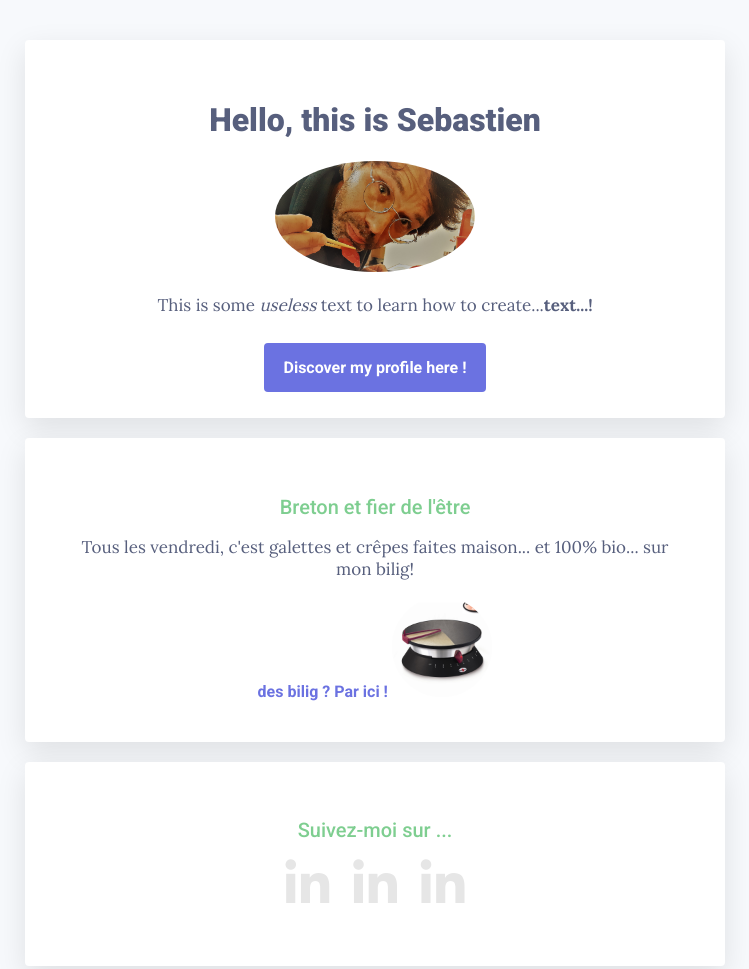
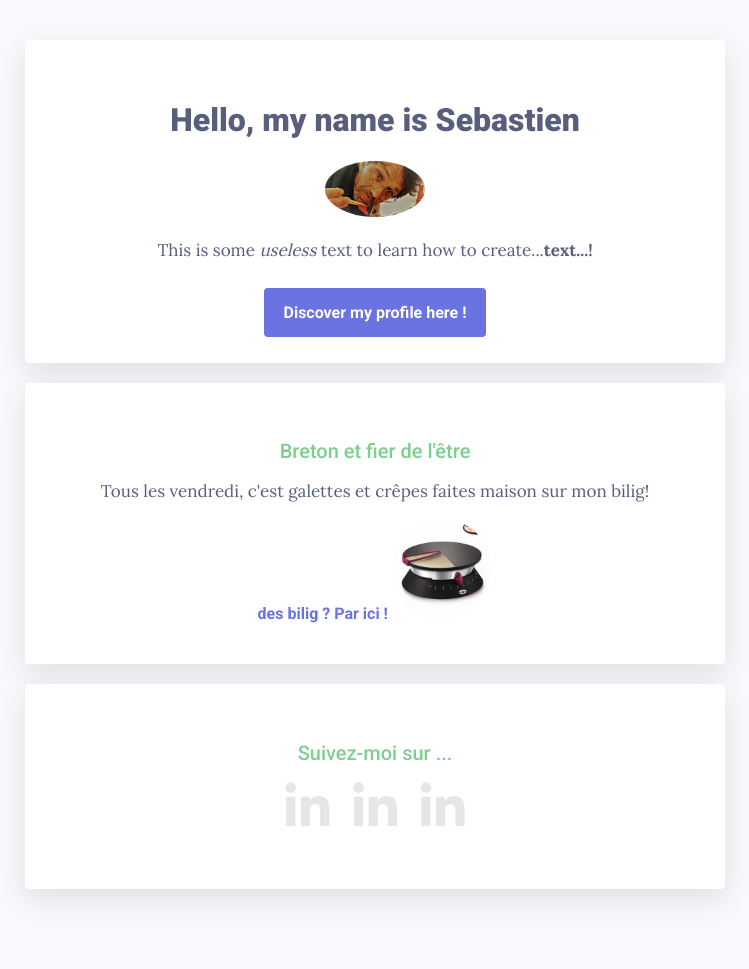
Before and after one commit to SCIRPO/profile, a plain HTML site: page index.html in a window 1280 px wide. Shown: the top 969 px of the page, without its empty margins (265-1014 px from the left). After the commit the page ends 929 px from the top, so only its background shows below. Drawn offline with Linux system fonts and the light colour scheme.

Commit message:
improved page

```diff
--- a/index.html
+++ b/index.html
@@ -16,15 +16,15 @@
   <body>
     <div class="container">
       <div class="card-white" id="introduction">
-        <h1>Hello, this is Sebastien</h1>
-          <img src="images/Avatar.jpg" class="img-circle" width=200px alt="Avatar of Sebastien">
+        <h1>Hello, my name is Sebastien</h1>
+          <img src="images/Avatar.jpg" class="img-circle" width=100px alt="Avatar of Sebastien">
           <p>This is some <em>useless</em> text to learn how to create...<strong>text...!</strong></p>
           <a href="https://www.linkedin.com/in/sscirpo/" class="btn-blue" target="_blanck">Discover my profile here !</a>
       </div>
 
       <div class="card-white">
         <h2>Breton et fier de l'être</h2>
-          <p>Tous les vendredi, c'est galettes et crêpes faites maison... et 100% bio... sur mon bilig!</p>
+          <p>Tous les vendredi, c'est galettes et crêpes faites maison sur mon bilig!</p>
           <a href="https://fr.wikipedia.org/wiki/Bilig" class="btn-white" target="_blanck">des bilig ? Par ici !</a>
           <img src="images/crepiere-diabolo.jpg" class="img-circle" width=100px alt="Photo of crepiere-diabolo">
       </div>
```
